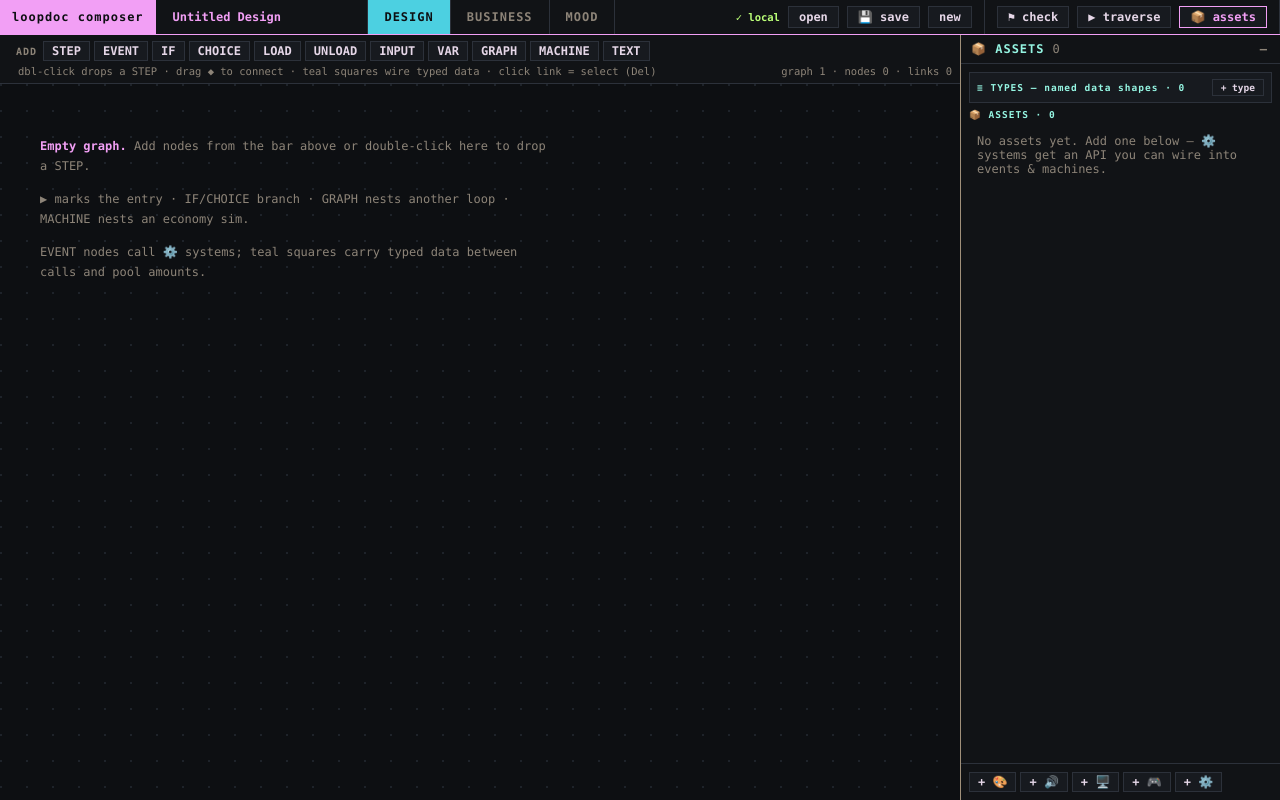
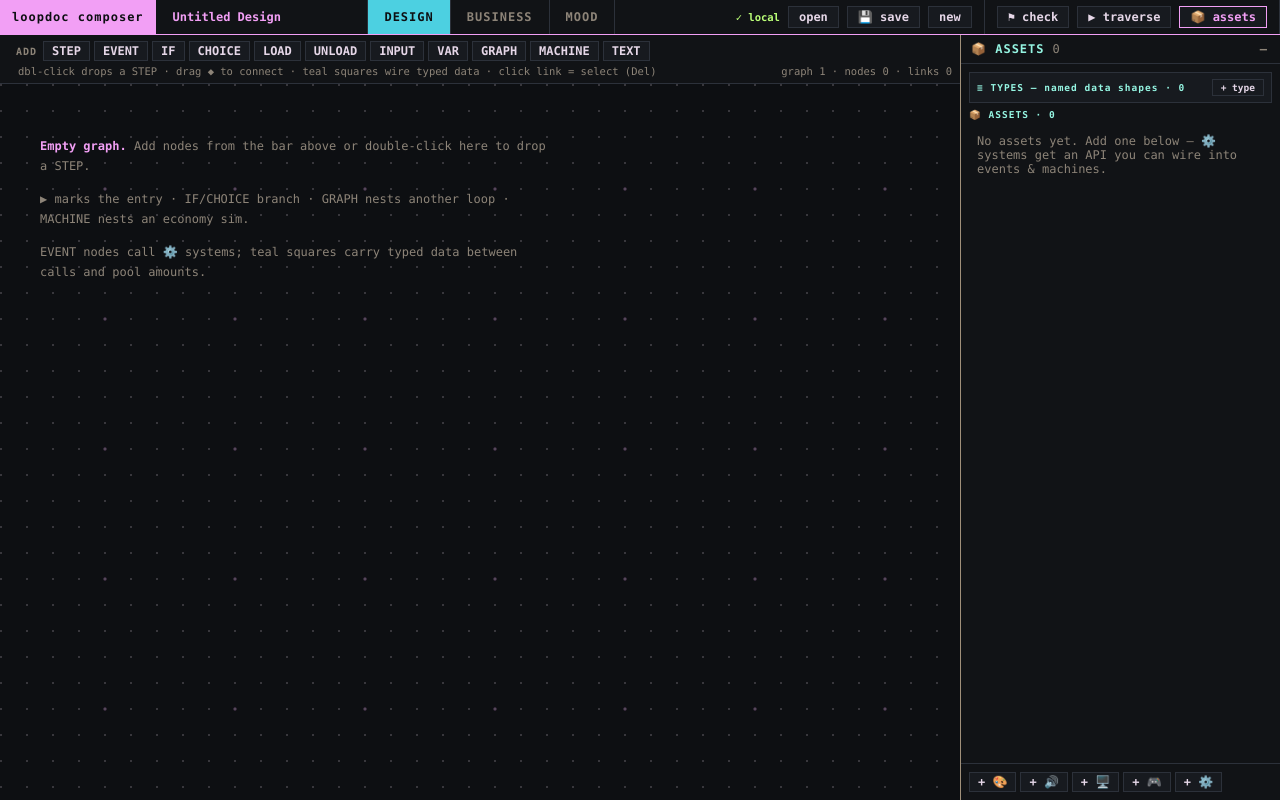
Before and after one commit to dumpstertree/loopdoc, a React (Vite) app: page / in a window 1280 px wide. Built offline with nearby package versions, Linux system fonts and the light colour scheme.

Commit message:
canvas background: light grid dots (soft lavender-white, 20% text tint) now actually visible, plus a faint magenta major dot every 5th cell for coarse alignment; both layers follow the flow canvas pan origin

```diff
--- a/src/theme.css
+++ b/src/theme.css
@@ -307,8 +307,13 @@ select.inp {
 }
 .canvas-surface {
   position: relative;
-  background-image: radial-gradient(var(--bg-4) 1px, transparent 1px);
-  background-size: 26px 26px;
+  /* light dots on the 26px snap grid + a softly glowing magenta major dot
+     every 5th intersection for coarse alignment — both follow the pan
+     origin (backgroundPosition is set inline on the flow canvas) */
+  background-image:
+    radial-gradient(rgba(242, 159, 245, 0.16) 1.6px, transparent 2.2px),
+    radial-gradient(rgba(230, 215, 232, 0.2) 1px, transparent 1.4px);
+  background-size: 130px 130px, 26px 26px;
 }
 .canvas-dragging {
   cursor: grabbing;
```
